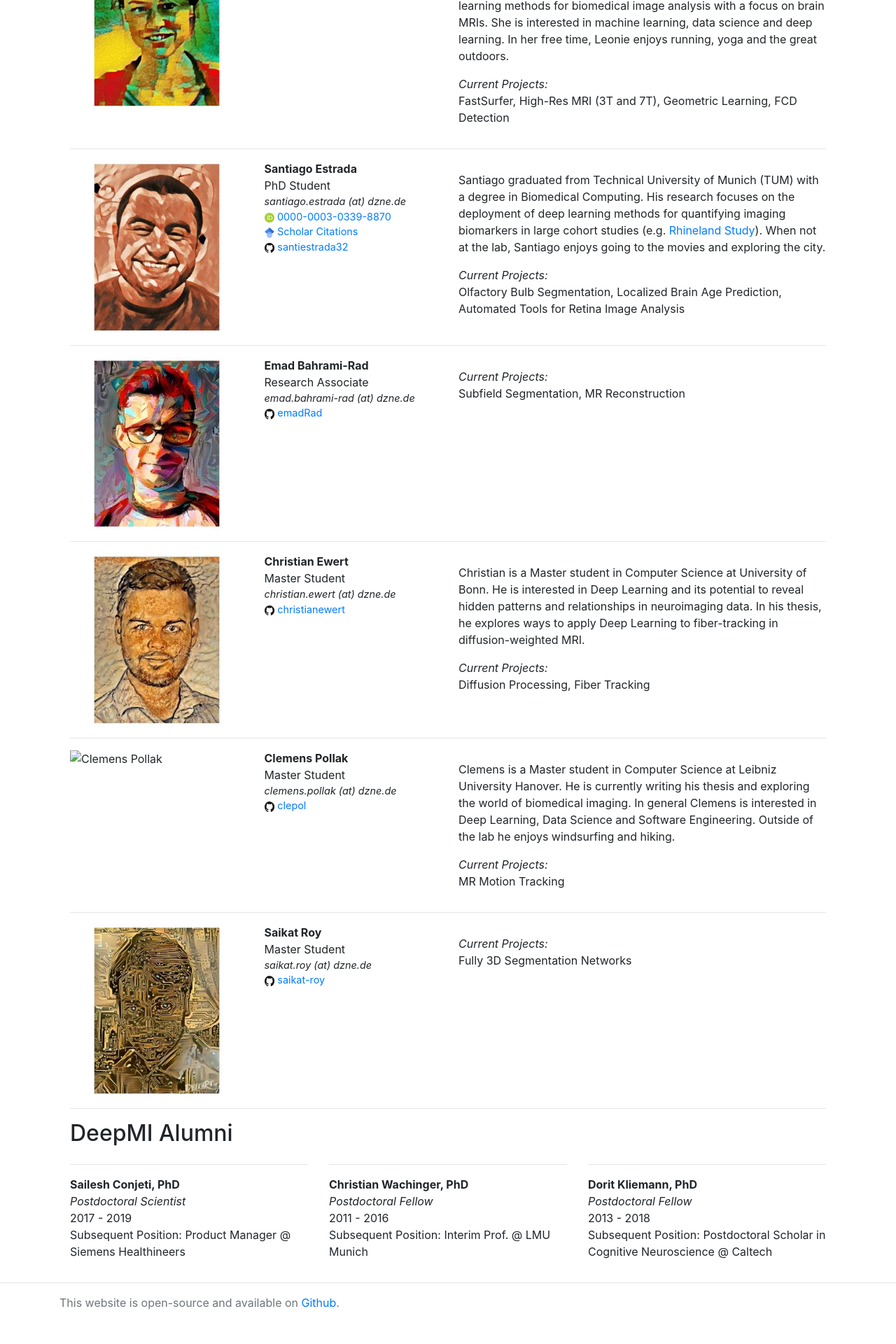
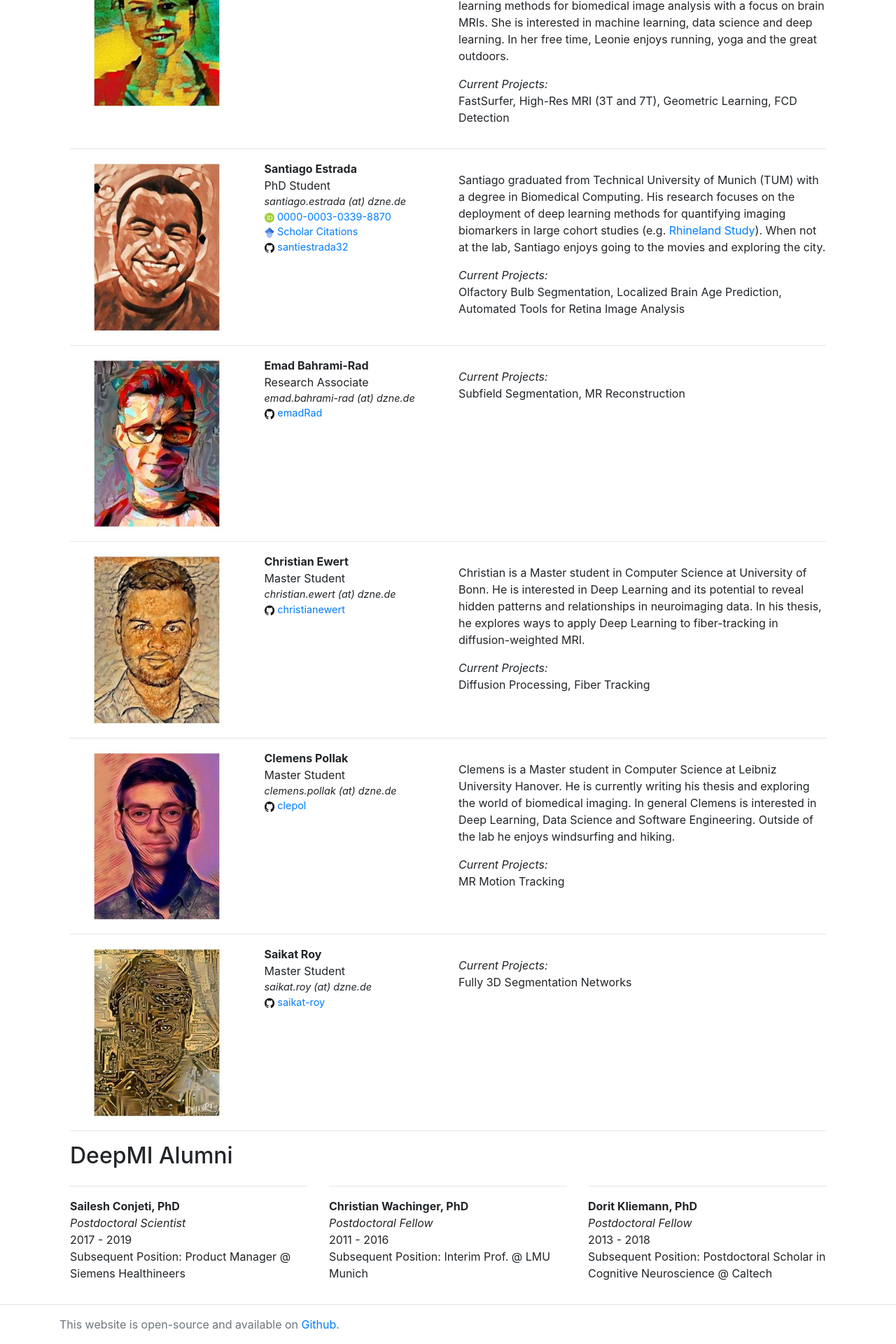
Before and after one commit to Deep-MI/Deep-MI.github.io, a Jekyll site: the page built from members/index.html, in a window 1280 px wide. Shown: the part 2099-4019 px from the top of the page at 70% size. Built offline with Jekyll 4.4.1, drawn with Linux system fonts in a browser that asks for light colours; nearby versions of some CDN libraries; comment, search, counter and statistics services are not loaded; before the commit the page ends 3988 px from its top, so only the background shows below that.

Commit message:
add clemens' image

```diff
--- a/_data/members.yml
+++ b/_data/members.yml
@@ -103,6 +103,7 @@
   projects: 'Diffusion Processing, Fiber Tracking'
 
 - name: Clemens Pollak
+  image: /static/img/members/pollak.jpg
   position: Master Student
   email: clemens.pollak (at) dzne.de
   github: clepol
```
Also changed, not shown: static/img/members/pollak.jpg (added).
